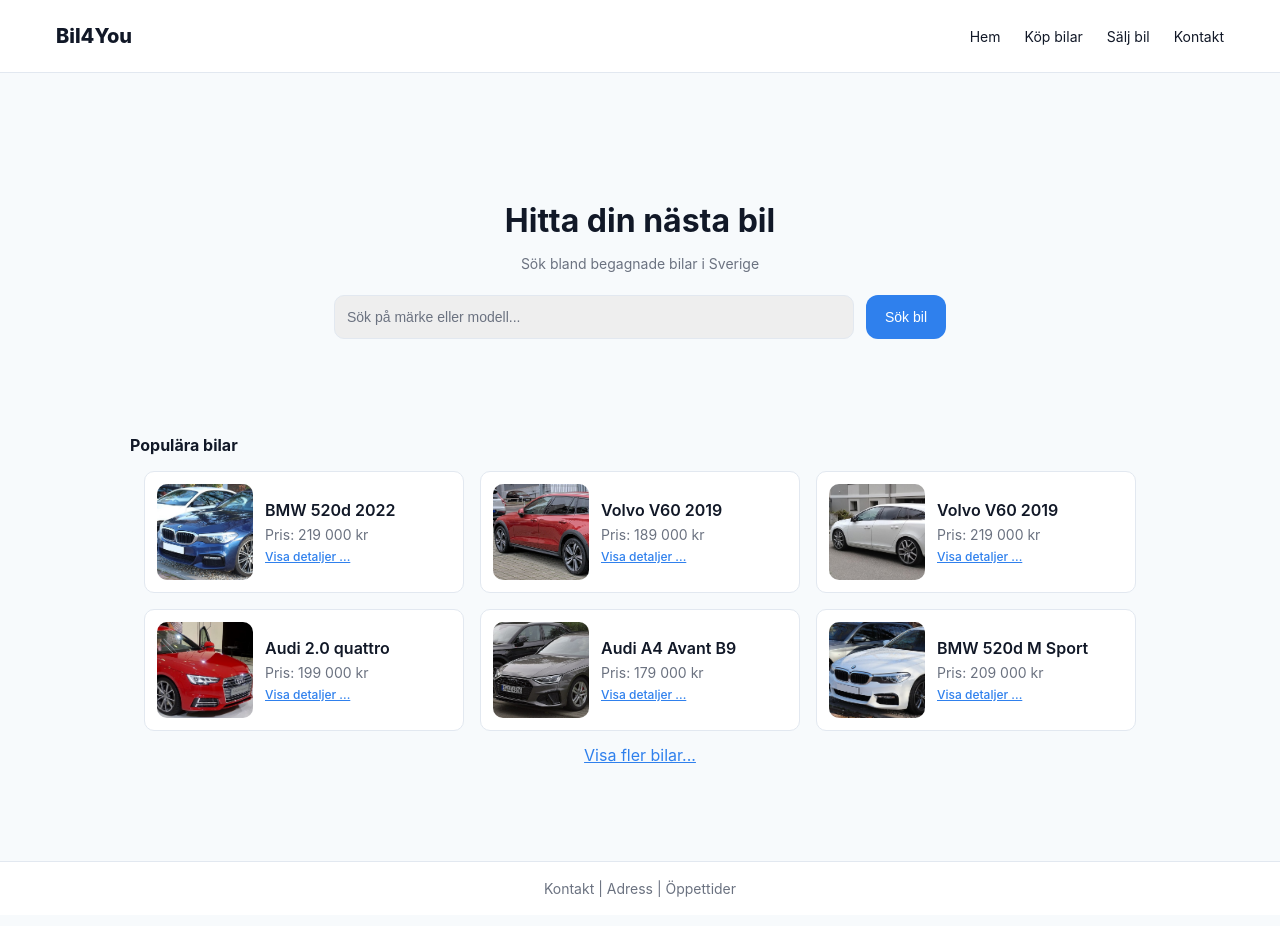
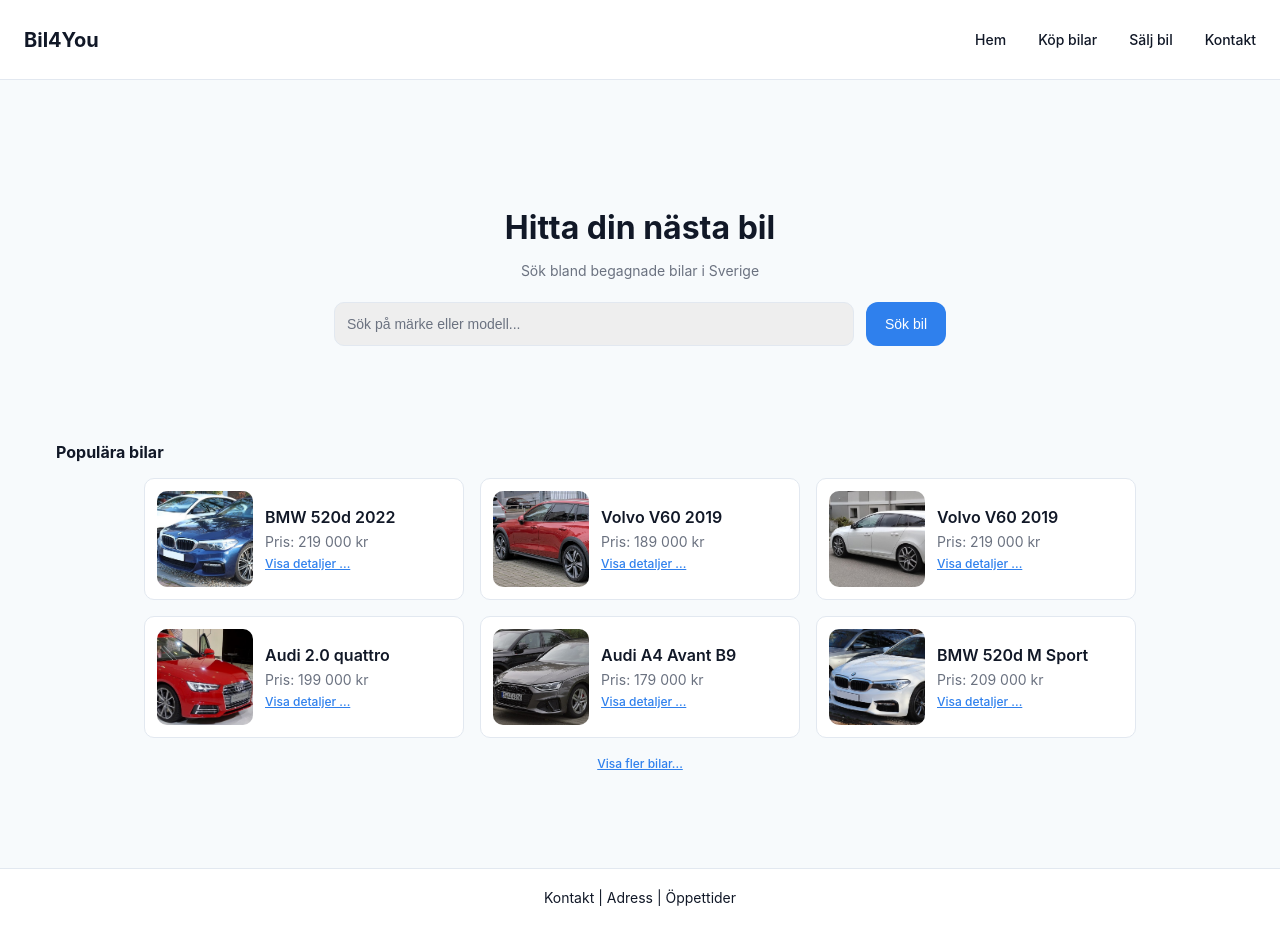
Before and after one commit to BachchanThapa/bil4you-nextjs, a Next.js app: page / in a window 1280 px wide. Built offline with nearby package versions, Linux system fonts and the light colour scheme.

Commit message:
complete header and footer components

```diff
--- a/src/app/page.tsx
+++ b/src/app/page.tsx
@@ -1,92 +1,14 @@
 import Container from "@/components/Container";
-import CarCard from "@/components/CarCard/CarCard";
+import HeroSection from "@/components/sections/HeroSection";
+import PopularCarsSection from "@/components/sections/PopularCarsSection";
 import styles from "./page.module.scss";
-
-const popularCars = [
-  {
-    id: "bmw-520d-2017",
-    model: "BMW 520d 2022",
-    price: "219 000 kr",
-    img: "/images/cars/thumbs/bmw-520d-2017-thumb.jpg",
-  },
-  {
-    id: "volvo-v60-2019",
-    model: "Volvo V60 2019",
-    price: "189 000 kr",
-    img: "/images/cars/thumbs/volvo-v60-cross-country-thumb.jpg",
-  },
-  {
-    id: "volvo-v60-white",
-    model: "Volvo V60 2019",
-    price: "219 000 kr",
-    img: "/images/cars/thumbs/volvo-v60-polestar-thumb.jpg",
-  },
-  {
-    id: "audi-a4-quattro",
-    model: "Audi 2.0 quattro",
-    price: "199 000 kr",
-    img: "/images/cars/thumbs/audi-a4-avant-b9-thumb.jpg",
-  },
-  {
-    id: "audi-a4-avant-b9",
-    model: "Audi A4 Avant B9",
-    price: "179 000 kr",
-    img: "/images/cars/thumbs/audi-a4-avant-2019-thumb.jpg",
-  },
-  {
-    id: "bmw-520d-2018",
-    model: "BMW 520d M Sport",
-    price: "209 000 kr",
-    img: "/images/cars/thumbs/bmw-520d-2018-thumb.jpg",
-  },
-];
 
 export default function HomePage() {
   return (
     <div className={styles.page}>
       <Container>
-        <section className={styles.hero}>
-          <div className={styles.heroInner}>
-            <h1 className={styles.heroTitle}>Hitta din nästa bil</h1>
-            <p className={styles.heroText}>Sök bland begagnade bilar i Sverige</p>
-
-            <div className={styles.searchRow}>
-              <input
-                type="text"
-                className={`input ${styles.searchInput}`}
-                placeholder="Sök på märke eller modell..."
-                aria-label="Sök bil"
-              />
-              <button type="button" className={`buttonPrimary ${styles.searchButton}`}>
-                Sök bil
-              </button>
-            </div>
-          </div>
-        </section>
-
-        <section className={styles.section}>
-          <div className={styles.sectionHeader}>
-            <h2 className={styles.sectionTitle}>Populära bilar</h2>
-          </div>
-
-          <div className={styles.grid}>
-            {popularCars.map((car) => (
-              <CarCard
-                key={car.id}
-                title={car.model}
-                price={car.price}
-                image={car.img}
-                href={`/kop-bilar#${car.id}`}
-              />
-            ))}
-          </div>
-
-          <div className={styles.moreRow}>
-            <a href="/kop-bilar" className="linkPrimary">
-              Visa fler bilar...
-            </a>
-          </div>
-        </section>
+        <HeroSection />
+        <PopularCarsSection />
       </Container>
     </div>
   );
--- a/src/components/Footer/Footer.tsx
+++ b/src/components/Footer/Footer.tsx
@@ -1,12 +1,11 @@
-import Container from "@/components/Container";
 import styles from "./footer.module.scss";
 
 export default function Footer() {
   return (
     <footer className={styles.footer}>
-      <Container>
-        <p className={styles.text}>Kontakt | Adress | Öppettider</p>
-      </Container>
+      <div className={styles.inner}>
+        Kontakt | Adress | Öppettider
+      </div>
     </footer>
   );
 }
--- a/src/components/Footer/footer.module.scss
+++ b/src/components/Footer/footer.module.scss
@@ -1,12 +1,17 @@
 .footer {
-  background: var(--color-surface);
-  border-top: 1px solid var(--color-border);
-  padding: 18px 0;
+  width: 100%;
+  height: 58px;
+  border-top: 1px solid #e2e8f0;
+  background: #ffffff;
+
+  display: flex;
+  justify-content: center;
+  align-items: center;
 }
 
-.text {
-  margin: 0;
+.inner {
+  width: 1440px;
   text-align: center;
-  color: var(--color-text-muted);
   font-size: 14px;
+  color: #111827;
 }
--- a/src/components/Header/Header.tsx
+++ b/src/components/Header/Header.tsx
@@ -1,24 +1,19 @@
 import Link from "next/link";
-import Container from "@/components/Container";
 import styles from "./header.module.scss";
 
 export default function Header() {
   return (
     <header className={styles.header}>
-      <Container>
-        <div className={styles.inner}>
-          <Link href="/" className={styles.logo}>
-            Bil4You
-          </Link>
+      <div className={styles.inner}>
+        <div className={styles.logo}>Bil4You</div>
 
-          <nav className={styles.nav} aria-label="Main navigation">
-            <Link href="/" className={styles.link}>Hem</Link>
-            <Link href="/kop-bilar" className={styles.link}>Köp bilar</Link>
-            <Link href="/salj-bil" className={styles.link}>Sälj bil</Link>
-            <Link href="/kontakt" className={styles.link}>Kontakt</Link>
-          </nav>
-        </div>
-      </Container>
+        <nav className={styles.nav}>
+          <Link href="/">Hem</Link>
+          <Link href="/kop-bilar">Köp bilar</Link>
+          <Link href="/salj-bil">Sälj bil</Link>
+          <Link href="/kontakt">Kontakt</Link>
+        </nav>
+      </div>
     </header>
   );
 }
--- a/src/components/Header/header.module.scss
+++ b/src/components/Header/header.module.scss
@@ -1,34 +1,40 @@
 .header {
-  background: var(--color-surface);
-  border-bottom: 1px solid var(--color-border);
+  width: 100%;
+  height: 80px;
+  background: #ffffff;
+  border-bottom: 1px solid #e2e8f0;
+
+  display: flex;
+  justify-content: center;
 }
 
 .inner {
-  height: 72px;
+  width: 1440px;
+  padding: 0 24px;
+
   display: flex;
   align-items: center;
   justify-content: space-between;
 }
 
 .logo {
-  font-weight: 800;
   font-size: 20px;
-  color: var(--color-text);
-  text-decoration: none;
+  font-weight: 700;
+  color: #111827;
 }
 
 .nav {
   display: flex;
-  gap: 24px;
-  align-items: center;
+  gap: 32px;
+
+  a {
+    text-decoration: none;
+    font-size: 14px;
+    font-weight: 500;
+    color: #111827;
+  }
+
+  a:hover {
+    color: #2563eb;
+  }
 }
-
-.link {
-  color: var(--color-text);
-  text-decoration: none;
-  font-size: 14px;
-}
-
-.link:hover {
-  text-decoration: underline;
-}
--- a/src/components/sections/HeroSection/HeroSection.tsx
+++ b/src/components/sections/HeroSection/HeroSection.tsx
@@ -0,0 +1,40 @@
+import styles from "./heroSection.module.scss";
+
+/*
+  Note to reviewer/teacher:
+  - HeroSection is a "section component" for Hem.
+  - Page.tsx stays small and only assembles sections (LEGO structure).
+  - We reuse global UI classes (input/button) to keep design consistent.
+*/
+
+type HeroSectionProps = {
+  title?: string;
+  subtitle?: string;
+};
+
+export default function HeroSection({
+  title = "Hitta din nästa bil",
+  subtitle = "Sök bland begagnade bilar i Sverige",
+}: HeroSectionProps) {
+  return (
+    <section className={styles.hero}>
+      <div className={styles.heroInner}>
+        <h1 className={styles.heroTitle}>{title}</h1>
+        <p className={styles.heroText}>{subtitle}</p>
+
+        <div className={styles.searchRow}>
+          <input
+            type="text"
+            className={`input ${styles.searchInput}`}
+            placeholder="Sök på märke eller modell..."
+            aria-label="Sök bil"
+          />
+
+          <button type="button" className={`buttonPrimary ${styles.searchButton}`}>
+            Sök bil
+          </button>
+        </div>
+      </div>
+    </section>
+  );
+}
--- a/src/components/sections/HeroSection/heroSection.module.scss
+++ b/src/components/sections/HeroSection/heroSection.module.scss
@@ -0,0 +1,47 @@
+/* Hero section — centered like Figma */
+.hero {
+  padding: 96px 0;
+  text-align: center;
+}
+
+.heroInner {
+  max-width: 720px;
+  margin: 0 auto;
+}
+
+.heroTitle {
+  font-size: 32px;
+  font-weight: 700;
+  color: var(--color-text);
+  line-height: 1.25;
+  margin-bottom: 12px;
+}
+
+.heroText {
+  font-size: 14px;
+  color: var(--color-text-muted);
+  line-height: 1.6;
+  margin-bottom: 20px;
+}
+
+.searchRow {
+  display: flex;
+  gap: 12px;
+  justify-content: center;
+  align-items: center;
+}
+
+.searchInput {
+  width: 520px;
+  max-width: 100%;
+}
+
+.searchButton {
+  white-space: nowrap;
+}
+
+@media (max-width: 720px) {
+  .hero {
+    padding: 64px 0;
+  }
+}
--- /dev/null
+++ b/src/components/sections/HeroSection/index.ts
@@ -0,0 +1 @@
+export { default } from "./HeroSection";
--- a/src/components/sections/PopularCarsSection/PopularCarsSection.tsx
+++ b/src/components/sections/PopularCarsSection/PopularCarsSection.tsx
@@ -0,0 +1,81 @@
+import Link from "next/link";
+import CarCard from "@/components/CarCard/CarCard";
+import styles from "./popularCarsSection.module.scss";
+
+type PopularCar = {
+  id: string;
+  model: string;
+  price: string;
+  img: string;
+};
+
+/*
+  Note to reviewer/teacher:
+  - PopularCarsSection is a page section for Hem.
+  - Demo data is kept here for now. Later it can come from an API without changing UI.
+  - CarCard is reused to keep UI consistent across pages.
+*/
+const popularCars: PopularCar[] = [
+  {
+    id: "bmw-520d-2017",
+    model: "BMW 520d 2022",
+    price: "219 000 kr",
+    img: "/images/cars/thumbs/bmw-520d-2017-thumb.jpg",
+  },
+  {
+    id: "volvo-v60-2019",
+    model: "Volvo V60 2019",
+    price: "189 000 kr",
+    img: "/images/cars/thumbs/volvo-v60-cross-country-thumb.jpg",
+  },
+  {
+    id: "volvo-v60-white",
+    model: "Volvo V60 2019",
+    price: "219 000 kr",
+    img: "/images/cars/thumbs/volvo-v60-polestar-thumb.jpg",
+  },
+  {
+    id: "audi-a4-quattro",
+    model: "Audi 2.0 quattro",
+    price: "199 000 kr",
+    img: "/images/cars/thumbs/audi-a4-avant-b9-thumb.jpg",
+  },
+  {
+    id: "audi-a4-avant-b9",
+    model: "Audi A4 Avant B9",
+    price: "179 000 kr",
+    img: "/images/cars/thumbs/audi-a4-avant-2019-thumb.jpg",
+  },
+  {
+    id: "bmw-520d-2018",
+    model: "BMW 520d M Sport",
+    price: "209 000 kr",
+    img: "/images/cars/thumbs/bmw-520d-2018-thumb.jpg",
+  },
+];
+
+export default function PopularCarsSection() {
+  return (
+    <section className={styles.section}>
+      <h2 className={styles.title}>Populära bilar</h2>
+
+      <div className={styles.grid}>
+        {popularCars.map((car) => (
+          <CarCard
+            key={car.id}
+            title={car.model}
+            price={car.price}
+            image={car.img}
+            href={`/kop-bilar#${car.id}`}
+          />
+        ))}
+      </div>
+
+      <div className={styles.moreRow}>
+        <Link href="/kop-bilar" className={styles.moreLink}>
+          Visa fler bilar...
+        </Link>
+      </div>
+    </section>
+  );
+}
--- /dev/null
+++ b/src/components/sections/PopularCarsSection/index.ts
@@ -0,0 +1 @@
+export { default } from "./PopularCarsSection";
--- a/src/components/sections/PopularCarsSection/popularCarsSection.module.scss
+++ b/src/components/sections/PopularCarsSection/popularCarsSection.module.scss
@@ -0,0 +1,49 @@
+/* Popular cars section — aligned and centered like Figma */
+.section {
+  padding-bottom: 64px;
+}
+
+.title {
+  margin: 0 0 16px;
+  font-size: 16px;
+  font-weight: 700;
+  color: var(--color-text);
+}
+
+/* 3 columns on desktop, 2 on medium, 1 on small */
+.grid {
+  display: grid;
+  justify-content: center; /* centers the whole block */
+  grid-template-columns: repeat(3, 320px); /* matches CarCard width */
+  gap: 16px;
+}
+
+.moreRow {
+  text-align: center;
+  margin-top: 14px;
+}
+
+.moreLink {
+  font-size: 12px;
+  font-weight: 500;
+  color: var(--color-primary);
+  text-decoration: underline;
+}
+
+.moreLink:hover {
+  color: var(--color-primary-hover);
+}
+
+/* Responsive breakpoints */
+@media (max-width: 1100px) {
+  .grid {
+    grid-template-columns: repeat(2, 320px);
+  }
+}
+
+@media (max-width: 720px) {
+  .grid {
+    grid-template-columns: 1fr;
+    justify-content: stretch;
+  }
+}
```
